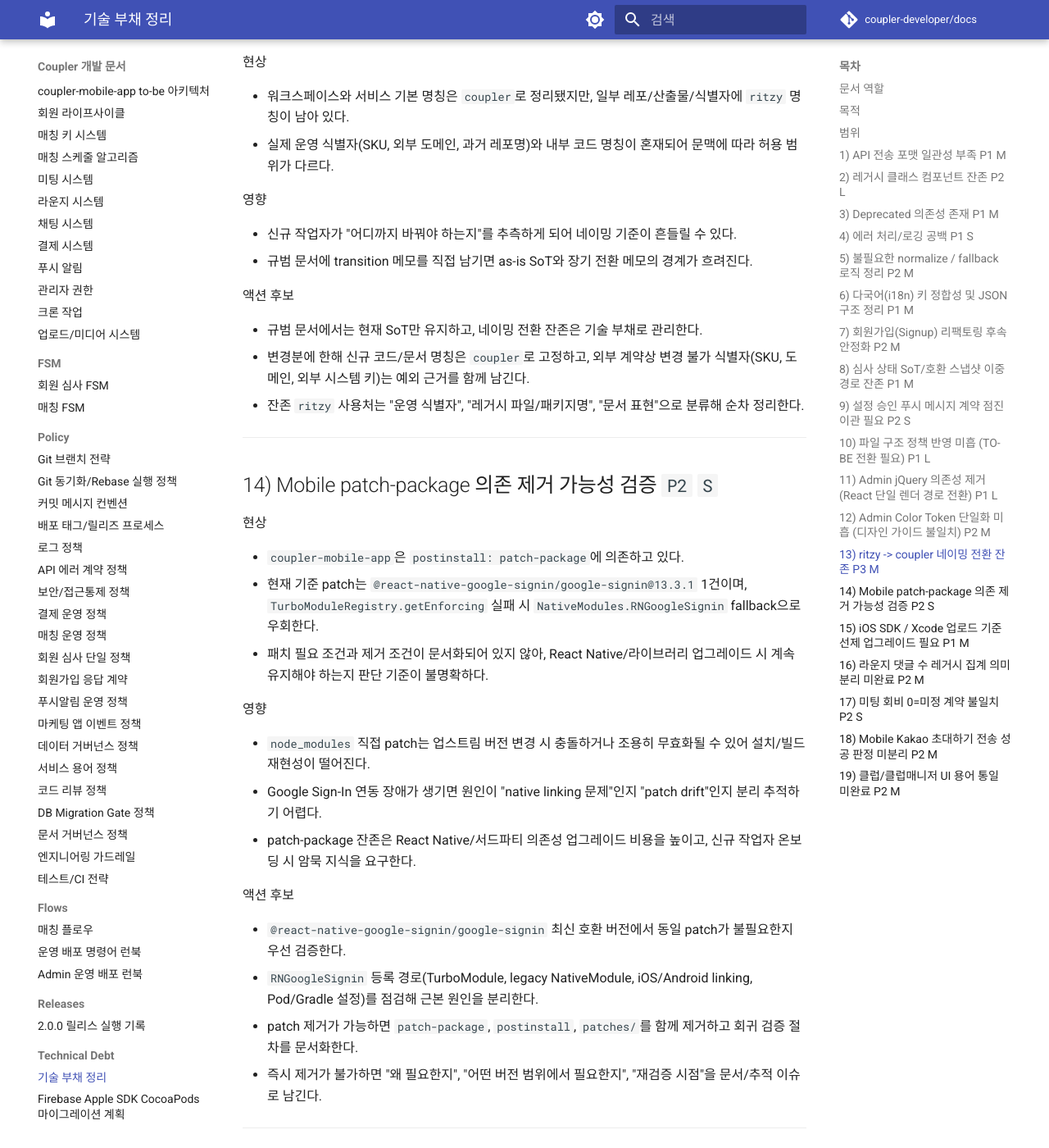
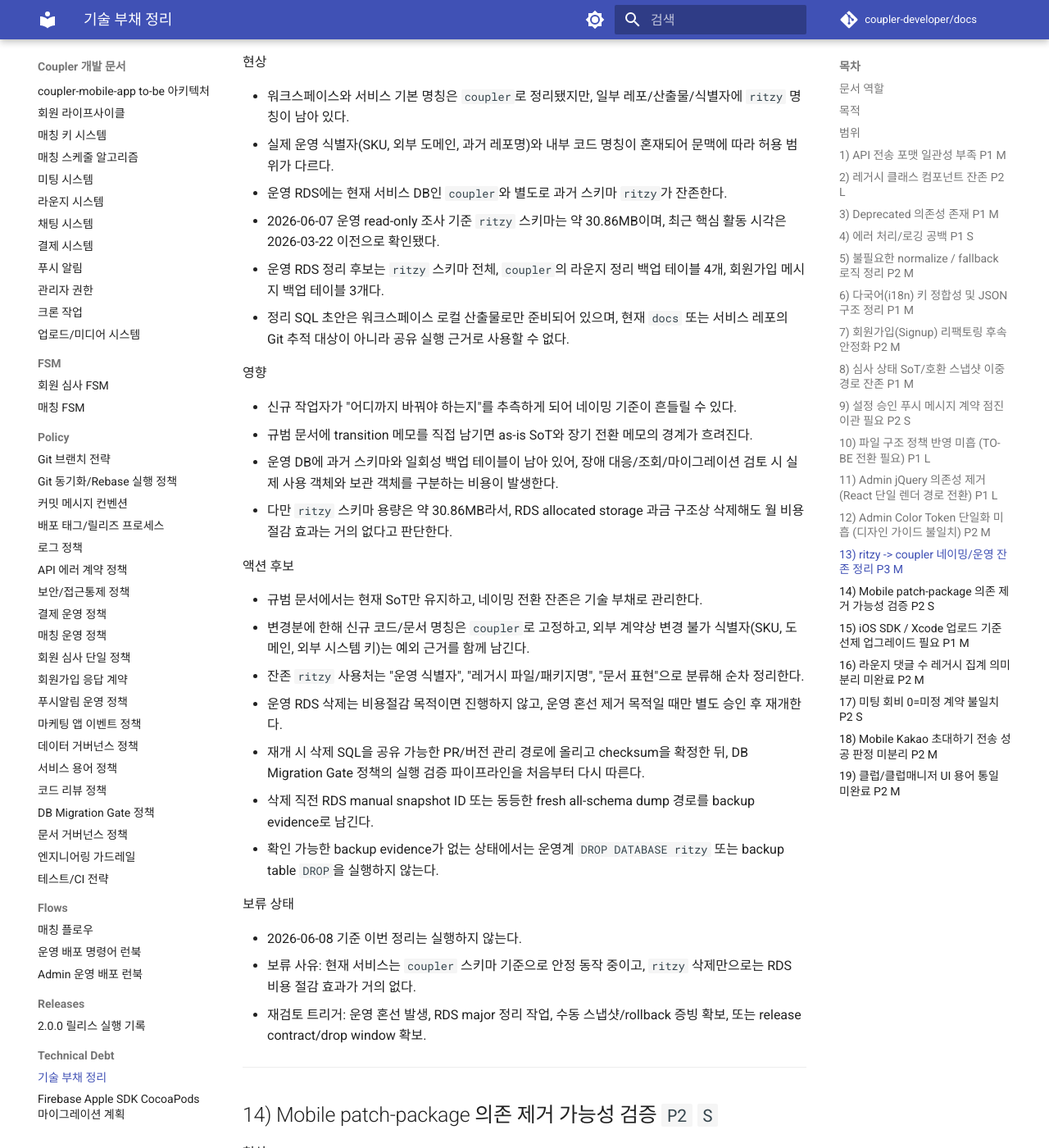
Before and after one commit to coupler-developer/docs, an MkDocs documentation site: the page built from content/technical-debt/technical-debt.md, in a window 1280 px wide and 1400 px high, scrolled down 8056 px. Shown: the whole window at 82% size. Built offline with MkDocs 1.6.1 and Material for MkDocs 9.7.7, drawn with Linux system fonts in a browser that asks for light colours; comment, search, counter and statistics services are not loaded.

Commit message:
docs: 운영 RDS 잔존 정리 보류 기록
Changes:
- ritzy 스키마와 운영 백업 테이블 잔존 상태를 기술부채에 기록
- 비용절감 목적 삭제 보류와 재개 조건을 명시
- 로컬 SQL 초안은 공유 실행 근거가 아님을 명시

Tests:
- git diff --check -- content/technical-debt/technical-debt.md 통과

```diff
--- a/content/technical-debt/technical-debt.md
+++ b/content/technical-debt/technical-debt.md
@@ -281,23 +281,39 @@
 
 ---
 
-## 13) ritzy -> coupler 네이밍 전환 잔존 `P3` `M`
+## 13) ritzy -> coupler 네이밍/운영 잔존 정리 `P3` `M`
 
 현상
 
 - 워크스페이스와 서비스 기본 명칭은 `coupler`로 정리됐지만, 일부 레포/산출물/식별자에 `ritzy` 명칭이 남아 있다.
 - 실제 운영 식별자(SKU, 외부 도메인, 과거 레포명)와 내부 코드 명칭이 혼재되어 문맥에 따라 허용 범위가 다르다.
+- 운영 RDS에는 현재 서비스 DB인 `coupler`와 별도로 과거 스키마 `ritzy`가 잔존한다.
+- 2026-06-07 운영 read-only 조사 기준 `ritzy` 스키마는 약 30.86MB이며, 최근 핵심 활동 시각은 2026-03-22 이전으로 확인됐다.
+- 운영 RDS 정리 후보는 `ritzy` 스키마 전체, `coupler`의 라운지 정리 백업 테이블 4개, 회원가입 메시지 백업 테이블 3개다.
+- 정리 SQL 초안은 워크스페이스 로컬 산출물로만 준비되어 있으며, 현재 `docs` 또는 서비스 레포의 Git 추적 대상이 아니라 공유 실행 근거로 사용할 수 없다.
 
 영향
 
 - 신규 작업자가 "어디까지 바꿔야 하는지"를 추측하게 되어 네이밍 기준이 흔들릴 수 있다.
 - 규범 문서에 transition 메모를 직접 남기면 as-is SoT와 장기 전환 메모의 경계가 흐려진다.
+- 운영 DB에 과거 스키마와 일회성 백업 테이블이 남아 있어, 장애 대응/조회/마이그레이션 검토 시 실제 사용 객체와 보관 객체를 구분하는 비용이 발생한다.
+- 다만 `ritzy` 스키마 용량은 약 30.86MB라서, RDS allocated storage 과금 구조상 삭제해도 월 비용 절감 효과는 거의 없다고 판단한다.
 
 액션 후보
 
 - 규범 문서에서는 현재 SoT만 유지하고, 네이밍 전환 잔존은 기술 부채로 관리한다.
 - 변경분에 한해 신규 코드/문서 명칭은 `coupler`로 고정하고, 외부 계약상 변경 불가 식별자(SKU, 도메인, 외부 시스템 키)는 예외 근거를 함께 남긴다.
 - 잔존 `ritzy` 사용처는 "운영 식별자", "레거시 파일/패키지명", "문서 표현"으로 분류해 순차 정리한다.
+- 운영 RDS 삭제는 비용절감 목적이면 진행하지 않고, 운영 혼선 제거 목적일 때만 별도 승인 후 재개한다.
+- 재개 시 삭제 SQL을 공유 가능한 PR/버전 관리 경로에 올리고 checksum을 확정한 뒤, DB Migration Gate 정책의 실행 검증 파이프라인을 처음부터 다시 따른다.
+- 삭제 직전 RDS manual snapshot ID 또는 동등한 fresh all-schema dump 경로를 backup evidence로 남긴다.
+- 확인 가능한 backup evidence가 없는 상태에서는 운영계 `DROP DATABASE ritzy` 또는 backup table `DROP`을 실행하지 않는다.
+
+보류 상태
+
+- 2026-06-08 기준 이번 정리는 실행하지 않는다.
+- 보류 사유: 현재 서비스는 `coupler` 스키마 기준으로 안정 동작 중이고, `ritzy` 삭제만으로는 RDS 비용 절감 효과가 거의 없다.
+- 재검토 트리거: 운영 혼선 발생, RDS major 정리 작업, 수동 스냅샷/rollback 증빙 확보, 또는 release contract/drop window 확보.
 
 ---
 
```
